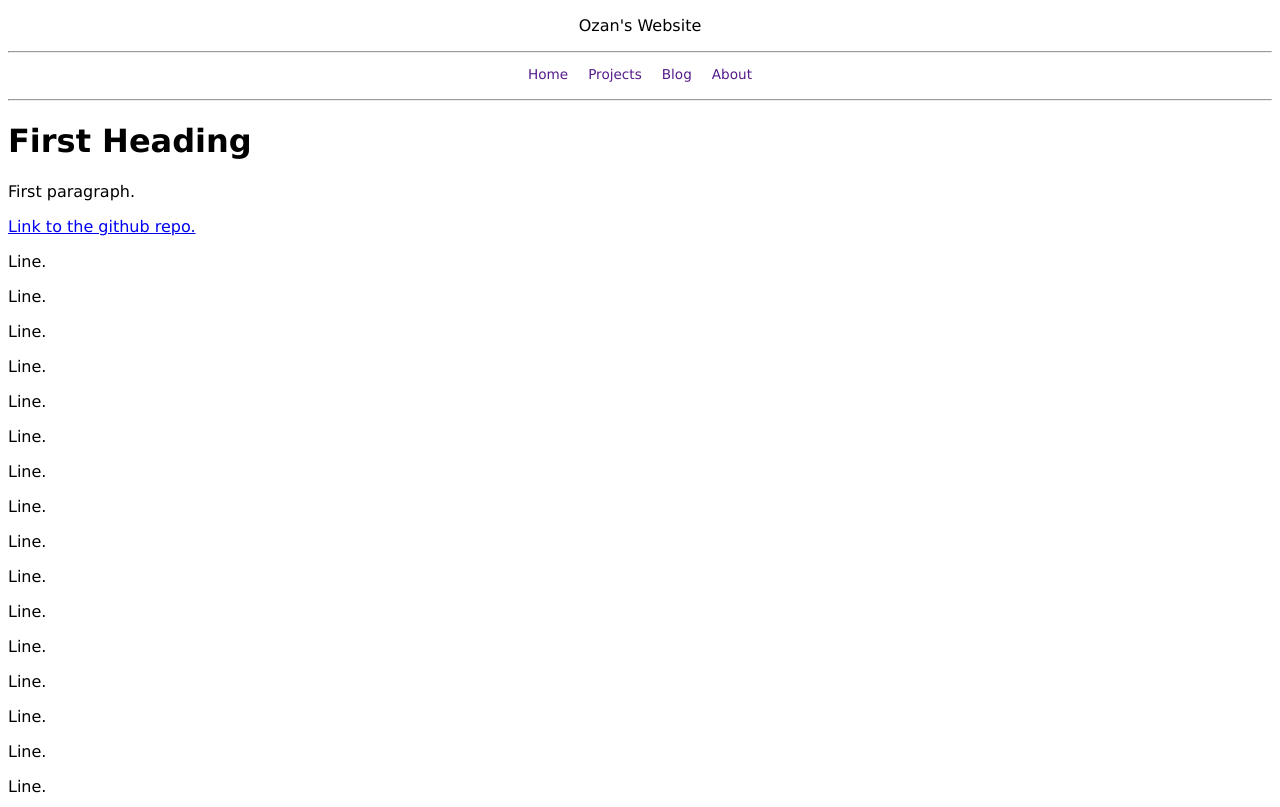
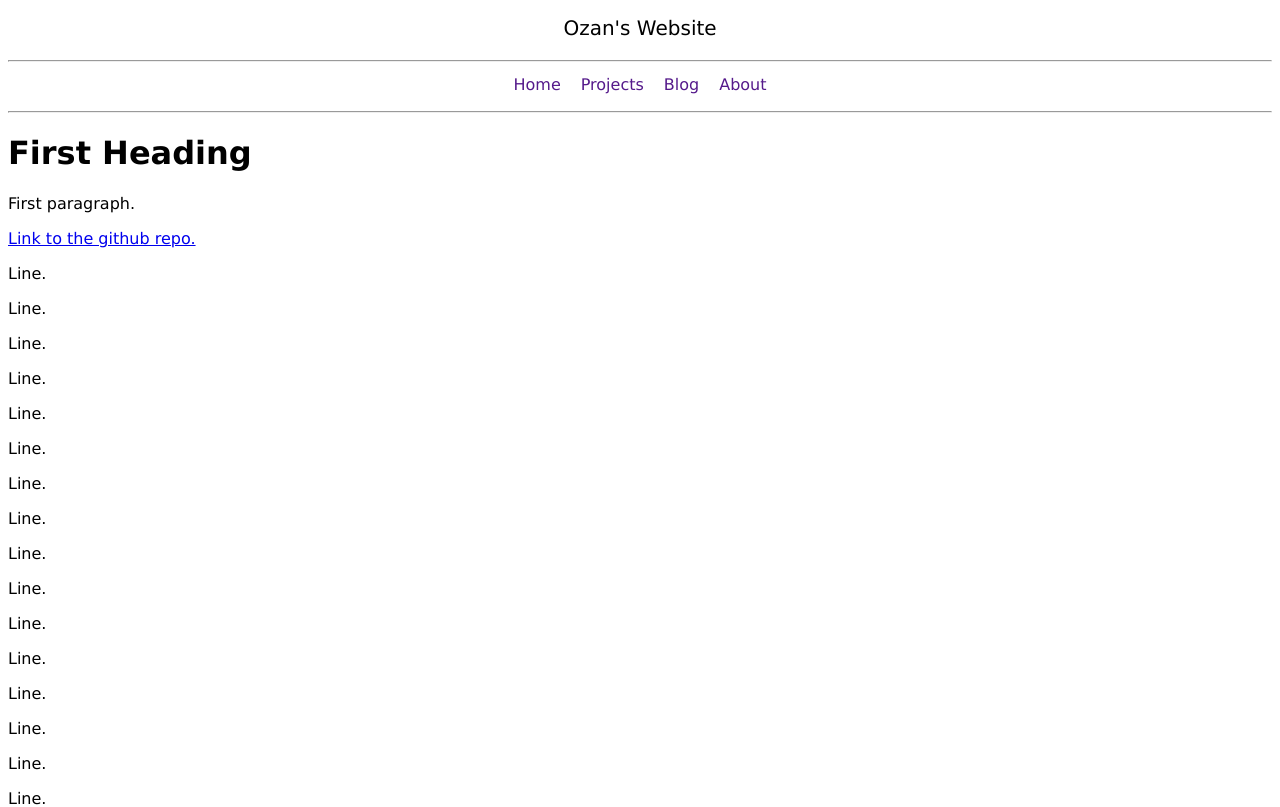
Before and after one commit to OzanKocatepe/ozankocatepe.github.io, a plain HTML site: page index.html in a window 1280 px wide. Shown: the top 807 px of the page. Drawn offline with Linux system fonts and the light colour scheme.

Commit message:
Changed size of main header ('Ozan's Website' at top of page) and moved its style settings into the css file, since there were 3 at this point.

```diff
--- a/index.html
+++ b/index.html
@@ -14,7 +14,7 @@
 
     <div class="header">
 
-      <p style="padding-top:16px; margin-top:0px;">Ozan's Website</p>
+      <p id="TitleHeading">Ozan's Website</p>
       <hr>
       <ul>
         <li><a href="">Home</a></li>
--- a/styles.css
+++ b/styles.css
@@ -9,6 +9,12 @@ body {
   background-color: white;
 }
 
+#TitleHeading {
+  padding-top: 16px;
+  margin-top: 0px;
+  font-size: 125%;
+}
+
 .header ul {
   display: inline-block;
   list-style-type: none;
@@ -18,7 +24,6 @@ body {
 }
 
 .header li {
-  font-size: 85%;
   float: left;
 }
 
```
